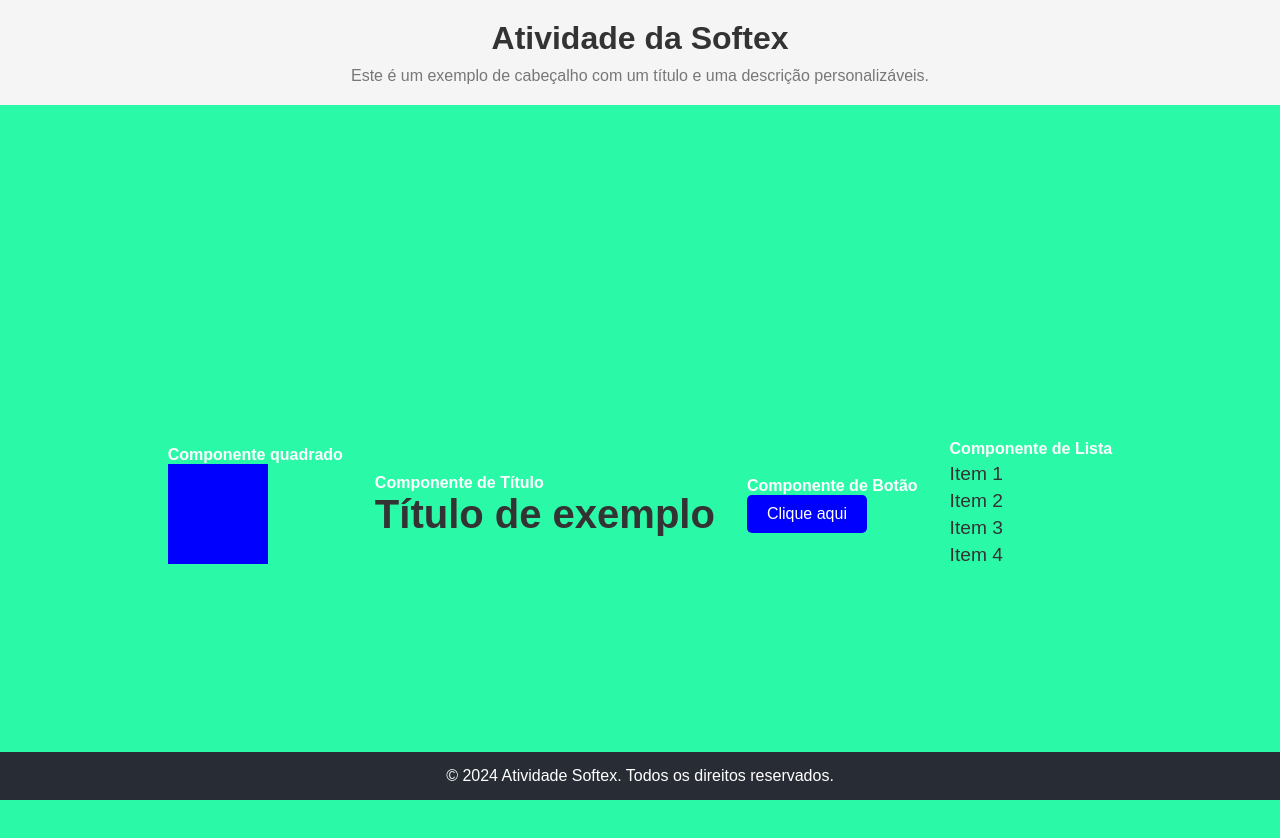
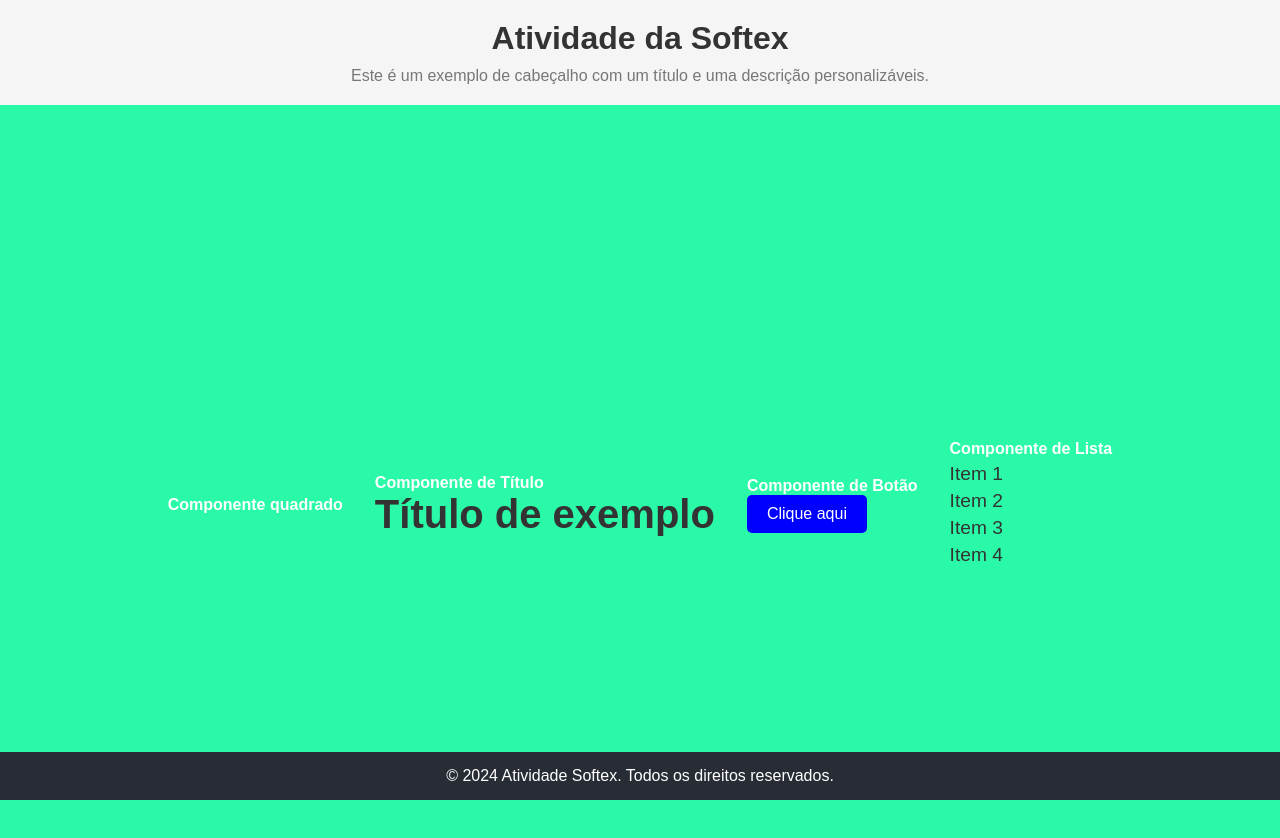
Before and after one commit to r-vilemen/softex-atividades, a Next.js app: page / in a window 1280 px wide. Shown: the top 838 px of the page. Built offline with nearby package versions, Linux system fonts and the light colour scheme.

Commit message:
Refatorar estilos do componente Quadrado para utilizar estilos personalizados

```diff
--- a/src/components/Quadrado/index.tsx
+++ b/src/components/Quadrado/index.tsx
@@ -1,13 +1,13 @@
-import { DivQuadrado } from "@/ui/styles/Components/Quadrado/styles";
 import React from "react";
+import { QuadradoEstilizado } from "@/ui/styles/Components/Quadrado/styles";
 
 interface QuadradoProps {
-  cor: string;
-  tamanho: number;
+  cor?: string;
+  tamanho?: string;
 }
 
 const Quadrado: React.FC<QuadradoProps> = ({ cor, tamanho }) => {
-  return <DivQuadrado cor={cor} tamanho={tamanho} />;
+  return <QuadradoEstilizado $cor={cor} $tamanho={tamanho} />;
 };
 
 export default Quadrado;
--- a/src/ui/styles/Components/Quadrado/styles.ts
+++ b/src/ui/styles/Components/Quadrado/styles.ts
@@ -1,12 +1,12 @@
 import styled from "styled-components";
 
-interface QuadradoProps {
-  cor: string;
-  tamanho: number;
+interface QuadradoEstilizadoProps {
+  $cor?: string;
+  $tamanho?: string;
 }
 
-export const DivQuadrado = styled.div<QuadradoProps>`
-  width: ${(props) => props.tamanho}px;
-  height: ${(props) => props.tamanho}px;
-  background-color: ${(props) => props.cor};
+export const QuadradoEstilizado = styled.div<QuadradoEstilizadoProps>`
+  background-color: ${({ $cor }) => $cor || "gray"};
+  width: ${({ $tamanho }) => $tamanho || "100px"};
+  height: ${({ $tamanho }) => $tamanho || "100px"};
 `;
```
